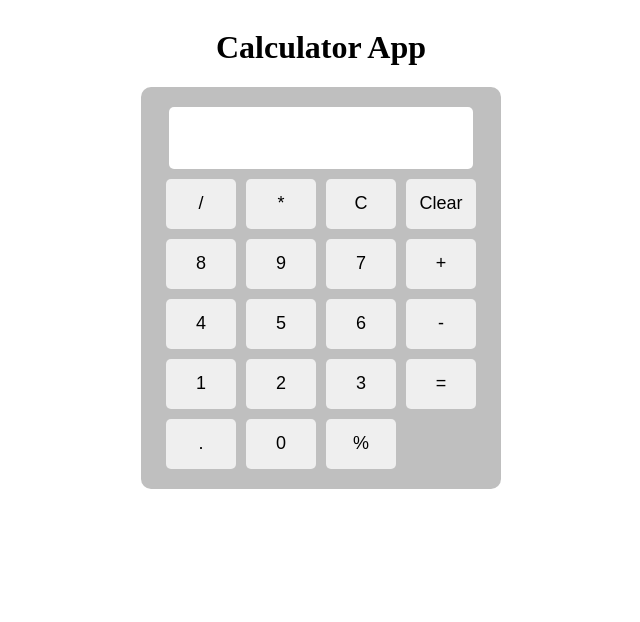
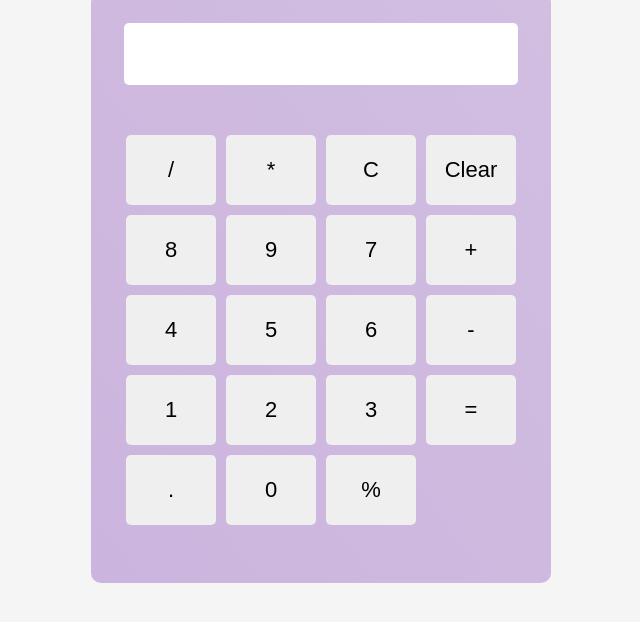
Before and after one commit to MarioAngelov2/Calculator-app, a React (Create React App) app in the folder app/: page / in a window 1280 px wide. Shown: the top 622 px of the page, without its empty margins (319-959 px from the left). Built offline with nearby package versions, Linux system fonts and the light colour scheme.

Commit message:
Update Calculator.css

```diff
--- a/app/src/Style/Calculator.css
+++ b/app/src/Style/Calculator.css
@@ -3,6 +3,7 @@ body {
   justify-content: center;
   align-items: center;
   height: 60vh;
+  background-color: whitesmoke;
 }
 
 .calculator {
@@ -11,11 +12,11 @@ body {
   align-items: center;
   margin-top: 20px;
   font-size: 24px;
-  width: 320px;
+  width: 420px;
+  height: 550px;
   padding: 20px;
   border-radius: 10px;
-  background-color: #bfbfbf;
-
+  background-image: linear-gradient(to right top, #cbb5de, #cdb7df, #cfb9df, #d0bce0, #d2bee1);
 }
 
 .keypad {
@@ -26,9 +27,10 @@ body {
 
 button {
   cursor: pointer;
-  width: 70px;
-  height: 50px;
-  font-size: 18px;
+  width: 90px;
+  height: 70px;
+  font-size: 22px;
+  font-family: sans-serif;
   border-radius: 5px;
   border: none;
   transition: ease-in-out 0.2s;
@@ -41,10 +43,11 @@ button:hover {
 }
 
 input {
-  margin-bottom: 10px;
-  width: 300px;
+  margin-top: 10px;
+  margin-bottom:50px;
+  width: 390px;
   height: 60px;
-  font-size: 24px;
+  font-size: 26px;
   text-align: right;
   border: none;
   border-radius: 5px;
```
